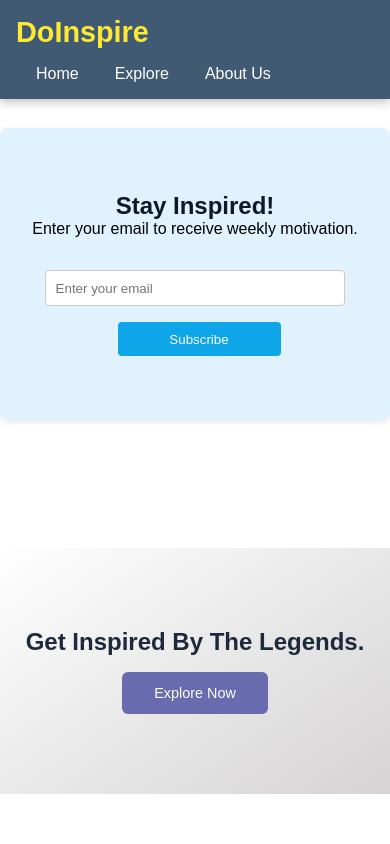
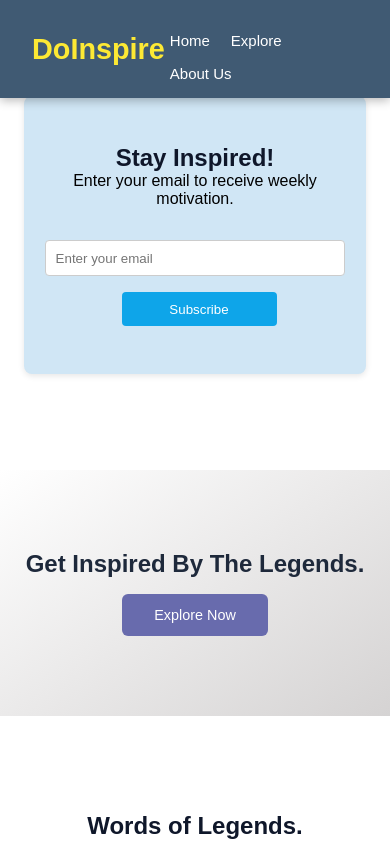
Before and after one commit to codeashutoshkr/DoInspire, a plain HTML site: page index.html in a window 390 px wide. Shown: the top 844 px of the page. Drawn offline with Linux system fonts and the light colour scheme.

Commit message:
make the home page responsive the nav bar and email section

```diff
--- a/index.html
+++ b/index.html
@@ -10,7 +10,7 @@
     </head>
     <body class="home">
         <!--header or NavBar-->
-        <header class="home">
+        <header class="nav">
             <div class="logo">DoInspire</div>
             <nav class="nav-bar">
                 <a href="#home">Home</a>
--- a/styles.css
+++ b/styles.css
@@ -37,9 +37,10 @@
   color: #fde934;
 }
 
+
 .nav-bar a {
   color: white;
-  margin-left: 20px;
+  margin-left: 25px;
   text-decoration: none;
   font-weight: 500;
   transition: color 0.1s ease;
@@ -52,12 +53,12 @@
 
 /* Email Section */
 .email {
-  background-color: #e0f2fe;
+  background-color: #d0e6f5;
   text-align: center;
-  padding: 4rem 2rem;
+  padding: 3rem 1rem;
 
   margin: 8rem auto;
-  max-width: 600px;
+  max-width: 500px;
   border-radius: 8px;
   box-shadow: 0 2px 6px rgba(0, 0, 0, 0.1);
 }
@@ -242,6 +243,13 @@
 
       .contact-header {
         font-size: 2rem;
+      }
+      .nav-bar a{
+        margin-left: 5px;
+        font-size: 15px;
+      }
+      .email{
+        margin: 6rem 1.5rem;
       }
     }
 /*about us*/
```
